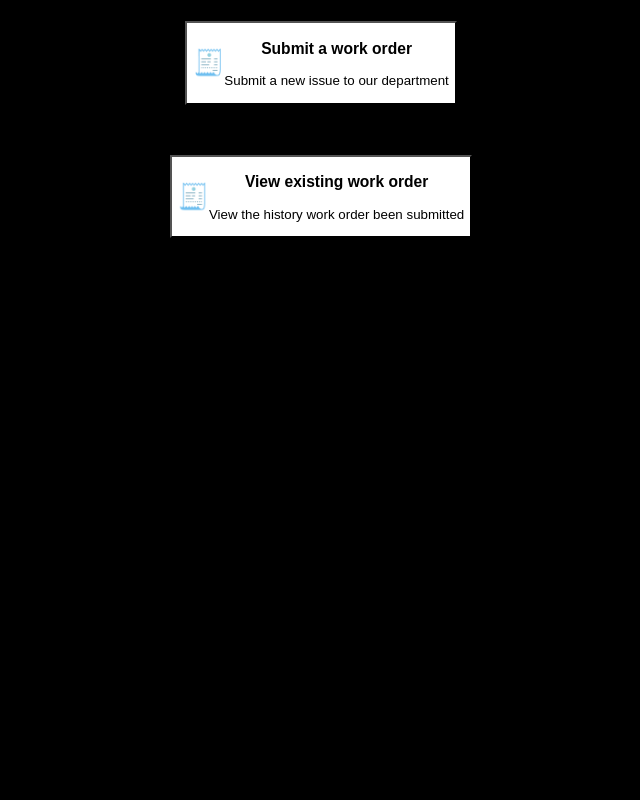
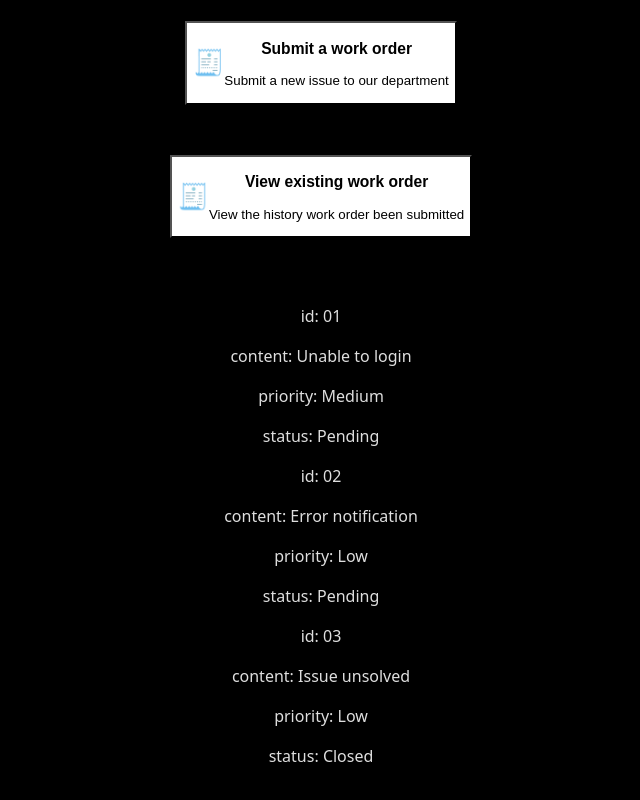
Before and after one commit to erichilla0525/fullstack-helpdesk, a React (Vite) app: page / in a window 1280 px wide. Shown: the part 274-1074 px from the top of the page, without its empty margins (319-959 px from the left). Before the commit the page ends 800 px from the top, so only its background shows below. Built offline with nearby package versions, Linux system fonts and the light colour scheme.

Commit message:
Update ticket data json file, render the ticket component with ticket data.

```diff
--- a/src/components/Ticket.tsx
+++ b/src/components/Ticket.tsx
@@ -1,3 +1,5 @@
+import ticketData from '../data/ticket.json'
+
 export default function WorkOrder() {
   const submitTicket=() => {
     console.log("submit a ticket");
@@ -7,7 +9,6 @@ export default function WorkOrder() {
   };
 
   return(
-    <>
       <div className="ticket-container">
         <button className="ticket-block" onClick={submitTicket}>
           <span className="ticket-icon">🧾</span>
@@ -24,7 +25,18 @@ export default function WorkOrder() {
             <p className="ticket-description">View the history work order been submitted</p>
           </div>
         </button>
+
+        <div>
+          {ticketData.tickets.map(ticket => (
+            <section key={ticket.id}>
+              <p>id: {ticket.id}</p>
+              <p>content: {ticket.Content}</p>
+              <p>priority: {ticket.Priority}</p>
+              <p>status: {ticket.Status}</p>
+            </section>
+          ))
+          }
+        </div>
       </div>
-    </>
     );
 }
--- /dev/null
+++ b/src/data/ticket.json
@@ -0,0 +1,24 @@
+{
+    "tickets": [
+        {
+            "id": "01",
+            "Content": "Unable to login",
+            "Priority": "Medium",
+            "Status": "Pending"
+        },
+
+        {
+            "id": "02",
+            "Content": "Error notification",
+            "Priority": "Low",
+            "Status": "Pending"
+        },
+
+        {
+            "id": "03",
+            "Content": "Issue unsolved",
+            "Priority": "Low",
+            "Status": "Closed"
+        }
+    ]
+}
```
Also changed, not shown: 1 other file (tests, documents, lock files or other folders).
